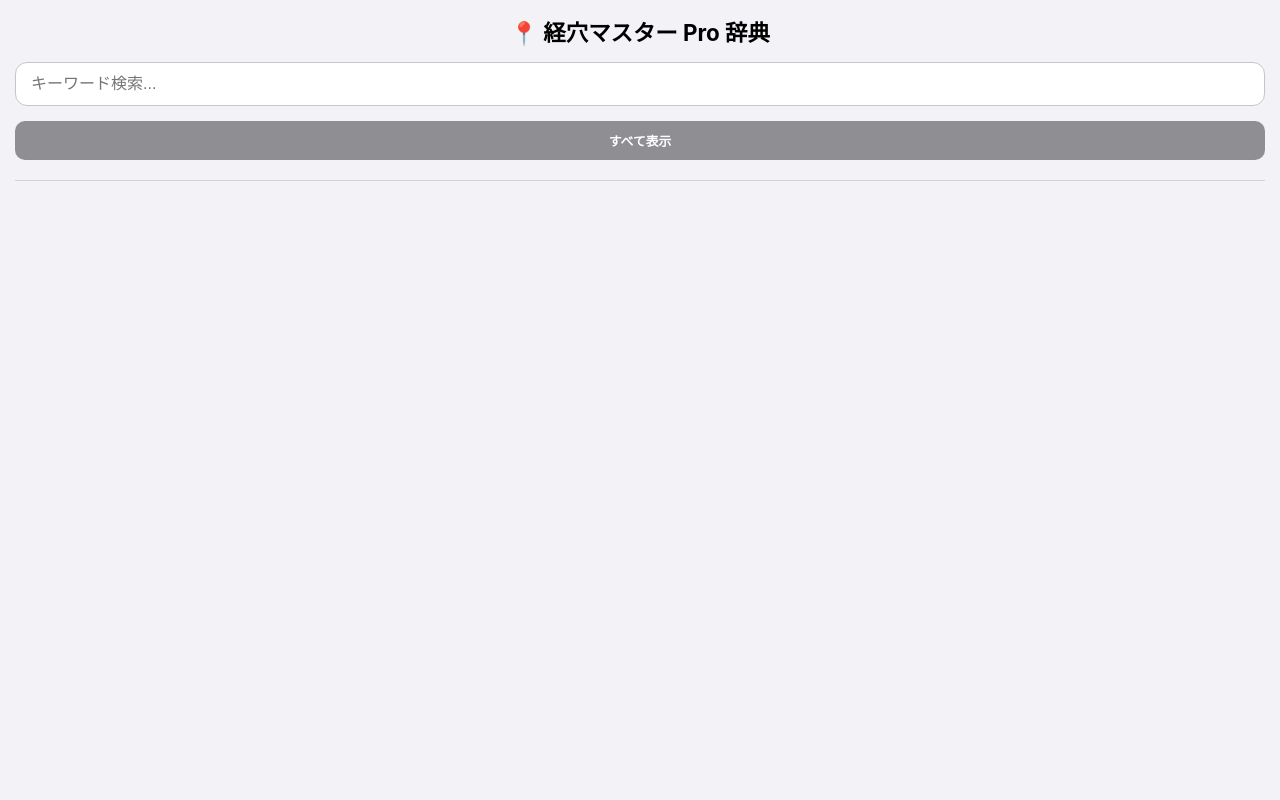
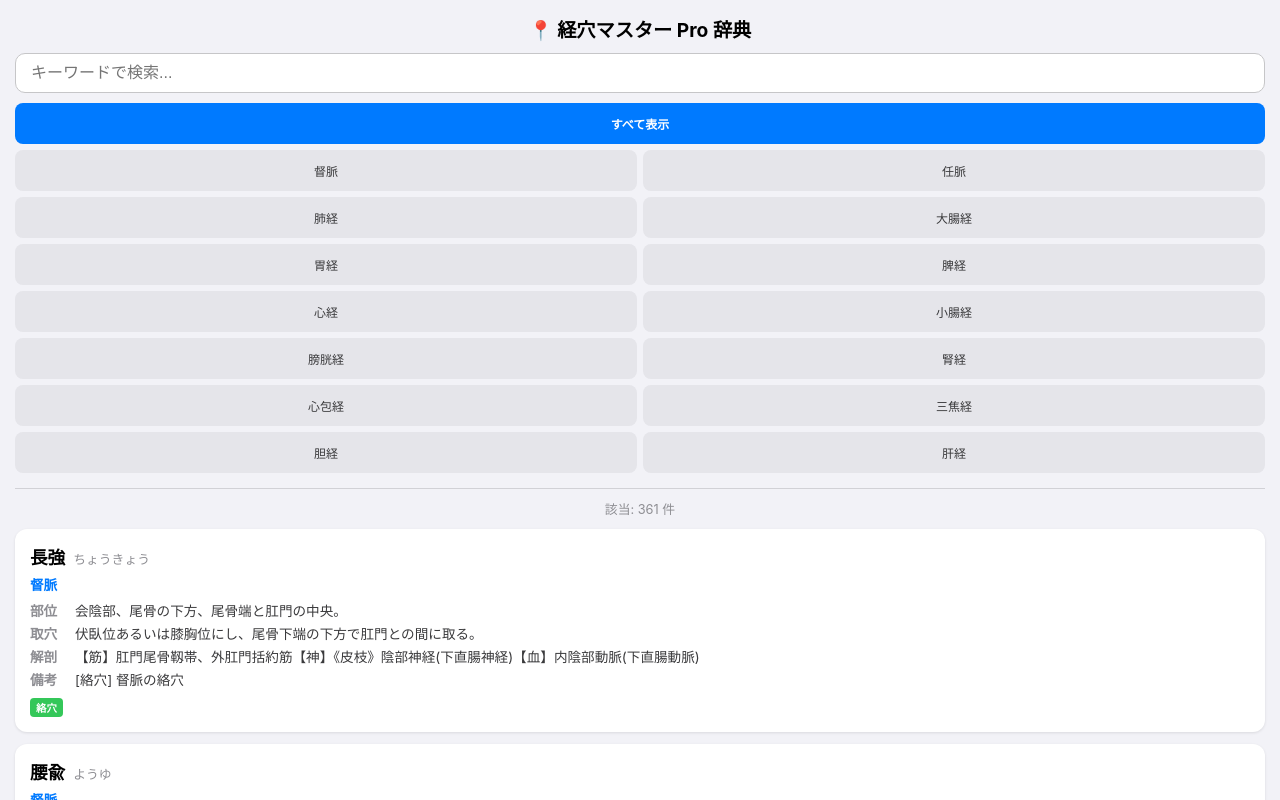
Before and after one commit to kaoman0079-ops/keiraku-master, a plain HTML site: page index.html in a window 1280 px wide. Both pictures are taken after a click on the button "すべて表示". Shown: the top 800 px of the page. Drawn offline with Linux system fonts and the light colour scheme.

Commit message:
Update index.html

```diff
--- a/index.html
+++ b/index.html
@@ -3,7 +3,7 @@
 <head>
     <meta charset="UTF-8">
     <meta name="viewport" content="width=device-width, initial-scale=1.0, maximum-scale=1.0, user-scalable=no">
-    <title>経穴マスター Pro - 辞典</title>
+    <title>経穴マスター Pro 辞典</title>
     <style>
         :root {
             --main-blue: #007AFF;
@@ -16,119 +16,112 @@
         }
         body { font-family: -apple-system, sans-serif; background: var(--bg-light); margin: 0; padding: env(safe-area-inset-top) 15px; color: #1C1C1E; }
 
-        .header { position: sticky; top: 0; background: var(--bg-light); padding: 15px 0 10px; z-index: 100; border-bottom: 1px solid #D1D1D6; margin-bottom: 15px; }
-        h1 { font-size: 1.4rem; margin: 0 0 15px; text-align: center; color: #000; }
+        .header { position: sticky; top: 0; background: var(--bg-light); padding: 15px 0 10px; z-index: 100; border-bottom: 1px solid #D1D1D6; margin-bottom: 10px; }
+        h1 { font-size: 1.2rem; margin: 0 0 10px; text-align: center; color: #000; }
 
         #search-box {
-            width: 100%; padding: 12px 15px; border-radius: 12px; border: 1px solid #C6C6C8;
-            background: #FFF; font-size: 1rem; box-sizing: border-box; outline: none; margin-bottom: 15px;
+            width: 100%; padding: 10px 15px; border-radius: 10px; border: 1px solid #C6C6C8;
+            background: #FFF; font-size: 1rem; box-sizing: border-box; outline: none; margin-bottom: 10px;
         }
 
-        /* 経絡ボタンのグリッド配置 */
+        /* 経絡グリッド：2列ペア */
         .filter-grid {
             display: grid;
-            grid-template-columns: repeat(2, 1fr);
-            gap: 8px;
-            margin-bottom: 10px;
+            grid-template-columns: 1fr 1fr;
+            gap: 6px;
+            margin-bottom: 5px;
         }
         .filter-btn {
-            padding: 10px 5px; border-radius: 10px;
-            background: #E5E5EA; border: none; font-size: 0.8rem; cursor: pointer;
-            transition: 0.2s; color: #3A3A3C; text-align: center;
+            padding: 12px 5px; border-radius: 8px;
+            background: #E5E5EA; border: none; font-size: 0.75rem; cursor: pointer;
+            transition: 0.2s; color: #3A3A3C; text-align: center; font-weight: 500;
         }
-        /* 「すべて」ボタンだけ1行ぶち抜き */
         .filter-btn.all { grid-column: span 2; background: #8E8E93; color: #FFF; font-weight: bold; }
         .filter-btn.active { background: var(--main-blue); color: #FFF; font-weight: bold; }
 
-        .list-container { margin-top: 10px; }
+        .list-container { margin-top: 15px; min-height: 200px; }
         .item-card {
             background: var(--card-bg); border-radius: 12px; padding: 15px;
             margin-bottom: 12px; box-shadow: 0 1px 3px rgba(0,0,0,0.1);
         }
 
         .item-header { display: flex; align-items: baseline; gap: 8px; margin-bottom: 5px; }
-        .name { font-size: 1.2rem; font-weight: bold; color: #000; }
-        .ruby { font-size: 0.85rem; color: #8E8E93; }
+        .name { font-size: 1.1rem; font-weight: bold; color: #000; }
+        .ruby { font-size: 0.8rem; color: #8E8E93; }
 
-        .meta-info { font-size: 0.9rem; color: var(--main-blue); font-weight: 500; margin-bottom: 8px; }
-        .detail-row { font-size: 0.9rem; line-height: 1.5; margin-bottom: 5px; color: #3A3A3C; }
-        .label { font-weight: bold; color: #8E8E93; min-width: 50px; display: inline-block; }
+        .meta-info { font-size: 0.85rem; color: var(--main-blue); font-weight: 600; margin-bottom: 8px; }
+        .detail-row { font-size: 0.85rem; line-height: 1.4; margin-bottom: 4px; color: #3A3A3C; }
+        .label { font-weight: bold; color: #8E8E93; min-width: 45px; display: inline-block; }
 
-        .tags { margin-top: 8px; display: flex; gap: 5px; flex-wrap: wrap; }
-        .tag { font-size: 0.7rem; font-weight: bold; color: #FFF; padding: 2px 8px; border-radius: 6px; display: inline-block; }
+        .tags { margin-top: 8px; display: flex; gap: 4px; flex-wrap: wrap; }
+        .tag { font-size: 0.65rem; font-weight: bold; color: #FFF; padding: 2px 6px; border-radius: 4px; display: inline-block; }
         .bo { background: var(--tag-bo); }
         .gen { background: var(--tag-gen); }
         .geki { background: var(--tag-geki); }
         .raku { background: var(--tag-raku); }
         .other { background: #8E8E93; }
 
-        .count-info { text-align: right; font-size: 0.8rem; color: #8E8E93; margin-bottom: 10px; height: 1.2em; }
-        .guide-msg { text-align: center; color: #8E8E93; margin-top: 50px; font-size: 0.9rem; }
+        .count-info { text-align: center; font-size: 0.8rem; color: #8E8E93; margin: 10px 0; height: 1.2em; }
+        .guide-msg { text-align: center; color: #8E8E93; margin-top: 60px; font-size: 0.9rem; line-height: 1.6; }
     </style>
 </head>
 <body>
 
     <div class="header">
         <h1>📍 経穴マスター Pro 辞典</h1>
-        <input type="text" id="search-box" placeholder="キーワード検索..." oninput="updateList()">
+        <input type="text" id="search-box" placeholder="キーワードで検索..." oninput="updateList()">
 
         <div class="filter-grid" id="filter-area">
             <button class="filter-btn all" id="btn-all" onclick="setFilter('すべて')">すべて表示</button>
-            </div>
+            <button class="filter-btn" onclick="setFilter('督脈')">督脈</button>
+            <button class="filter-btn" onclick="setFilter('任脈')">任脈</button>
+            <button class="filter-btn" onclick="setFilter('手の太陰肺経')">肺経</button>
+            <button class="filter-btn" onclick="setFilter('手の陽明大腸経')">大腸経</button>
+            <button class="filter-btn" onclick="setFilter('足の陽明胃経')">胃経</button>
+            <button class="filter-btn" onclick="setFilter('足の太陰脾経')">脾経</button>
+            <button class="filter-btn" onclick="setFilter('手の少陰心経')">心経</button>
+            <button class="filter-btn" onclick="setFilter('手の太陽小腸経')">小腸経</button>
+            <button class="filter-btn" onclick="setFilter('足の太陽膀胱経')">膀胱経</button>
+            <button class="filter-btn" onclick="setFilter('足の少陰腎経')">腎経</button>
+            <button class="filter-btn" onclick="setFilter('手の厥陰心包経')">心包経</button>
+            <button class="filter-btn" onclick="setFilter('手の少陽三焦経')">三焦経</button>
+            <button class="filter-btn" onclick="setFilter('足の少陽胆経')">胆経</button>
+            <button class="filter-btn" onclick="setFilter('足の厥陰肝経')">肝経</button>
+        </div>
     </div>
 
-    <div class="count-info" id="count-display"></div>
-
+    <div id="count-display" class="count-info">データを読み込み中...</div>
     <div id="list-container" class="list-container"></div>
 
 <script>
 let masterData = [];
-let currentFilter = ""; // 初期状態は空
+let currentFilter = "";
 
 window.onload = async function() {
     try {
         const res = await fetch('data1.csv?v=' + Date.now());
+        if(!res.ok) throw new Error();
         const text = await res.text();
         masterData = parseCSV(text);
-        initFilterButtons();
+        document.getElementById('count-display').innerText = "";
         updateList();
     } catch (e) {
-        document.getElementById('count-display').innerText = "データの読み込みに失敗しました。";
+        document.getElementById('count-display').innerText = "⚠️ CSVの読み込みに失敗しました";
     }
 };
 
-function initFilterButtons() {
-    const filterArea = document.getElementById('filter-area');
-    // 教科書の並び順を意識した固定配列（データにあるものだけ表示）
-    const order = ["督脈", "任脈", "手の太陰肺経", "手の陽明大腸経", "足の陽明胃経", "足の太陰脾経", "手の少陰心経", "手の太陽小腸経", "足の太陽膀胱経", "足の少陰腎経", "手の厥陰心包経", "手の少陽三焦経", "足の少陽胆経", "足の厥陰肝経"];
-
-    order.forEach(ch => {
-        if (masterData.some(i => i.所属経絡 === ch)) {
-            const btn = document.createElement('button');
-            btn.className = 'filter-btn';
-            btn.innerText = ch;
-            btn.onclick = () => setFilter(ch);
-            filterArea.appendChild(btn);
-        }
-    });
-}
-
 function setFilter(ch) {
-    if (currentFilter === ch) {
-        currentFilter = ""; // 同じのを押したら解除
-    } else {
-        currentFilter = ch;
-    }
-
+    currentFilter = (currentFilter === ch) ? "" : ch;
     document.querySelectorAll('.filter-btn').forEach(btn => {
-        btn.classList.toggle('active', btn.innerText === currentFilter);
-        if (currentFilter === "すべて") document.getElementById('btn-all').classList.add('active');
+        btn.classList.toggle('active', btn.innerText === ch || (ch === 'すべて' && btn.id === 'btn-all'));
+        if (currentFilter === "") btn.classList.remove('active');
     });
     updateList();
 }
 
 function parseCSV(text) {
     const lines = text.trim().split(/\r?\n/);
+    if (lines.length < 2) return [];
     const delimiter = lines[0].includes('\t') ? '\t' : ',';
     const headers = lines[0].split(delimiter).map(h => h.trim().replace(/^"|"$/g, ''));
     return lines.slice(1).map(line => {
@@ -144,6 +137,51 @@ function parseCSV(text) {
 
 function createTags(memo) {
     if (!memo) return "";
-    let html = '<div class="tags">';
-    if (memo.includes("募穴")) html += '<span class="tag bo">募穴</span>';
-    if (memo.includes("原穴")) html += '<span class="tag gen">原穴</span>';
+    let tags = [];
+    if (memo.includes("募穴")) tags.push('<span class="tag bo">募穴</span>');
+    if (memo.includes("原穴")) tags.push('<span class="tag gen">原穴</span>');
+    if (memo.includes("郄穴")) tags.push('<span class="tag geki">郄穴</span>');
+    if (memo.includes("絡穴")) tags.push('<span class="tag raku">絡穴</span>');
+    if (memo.includes("八会穴")) tags.push('<span class="tag other">八会穴</span>');
+    if (memo.includes("八脈交会穴")) tags.push('<span class="tag other">八脈</span>');
+    return tags.length > 0 ? `<div class="tags">${tags.join('')}</div>` : "";
+}
+
+function updateList() {
+    const word = document.getElementById('search-box').value.toLowerCase();
+    const container = document.getElementById('list-container');
+
+    if (!currentFilter && !word) {
+        container.innerHTML = '<div class="guide-msg">上のボタンで経絡を選択するか<br>キーワードを入力してください</div>';
+        document.getElementById('count-display').innerText = "";
+        return;
+    }
+
+    const filtered = masterData.filter(i => {
+        // ボタンフィルターの判定
+        // ボタンのテキストとCSVの所属経絡を部分一致で判定（例：「肺経」で「手の太陰肺経」にヒットさせる）
+        let shortName = currentFilter.replace('経', '');
+        const matchFilter = (!currentFilter || currentFilter === "すべて" || i.所属経絡.includes(shortName));
+        const matchWord = (!word || i.経穴名.includes(word) || i.読み.includes(word) || i.部位.includes(word) || i['備考（属性タグ・別説含む）'].includes(word));
+        return matchFilter && matchWord;
+    });
+
+    document.getElementById('count-display').innerText = `該当: ${filtered.length} 件`;
+    container.innerHTML = filtered.map(i => `
+        <div class="item-card">
+            <div class="item-header">
+                <span class="name">${i.経穴名}</span>
+                <span class="ruby">${i.読み}</span>
+            </div>
+            <div class="meta-info">${i.所属経絡}</div>
+            <div class="detail-row"><span class="label">部位</span>${i.部位}</div>
+            <div class="detail-row"><span class="label">取穴</span>${i['取穴法（指標）']}</div>
+            <div class="detail-row"><span class="label">解剖</span>${i.解剖}</div>
+            ${i['備考（属性タグ・別説含む）'] ? `<div class="detail-row"><span class="label">備考</span>${i['備考（属性タグ・別説含む）']}</div>` : ''}
+            ${createTags(i['備考（属性タグ・別説含む）'])}
+        </div>
+    `).join('');
+}
+</script>
+</body>
+</html>
```
